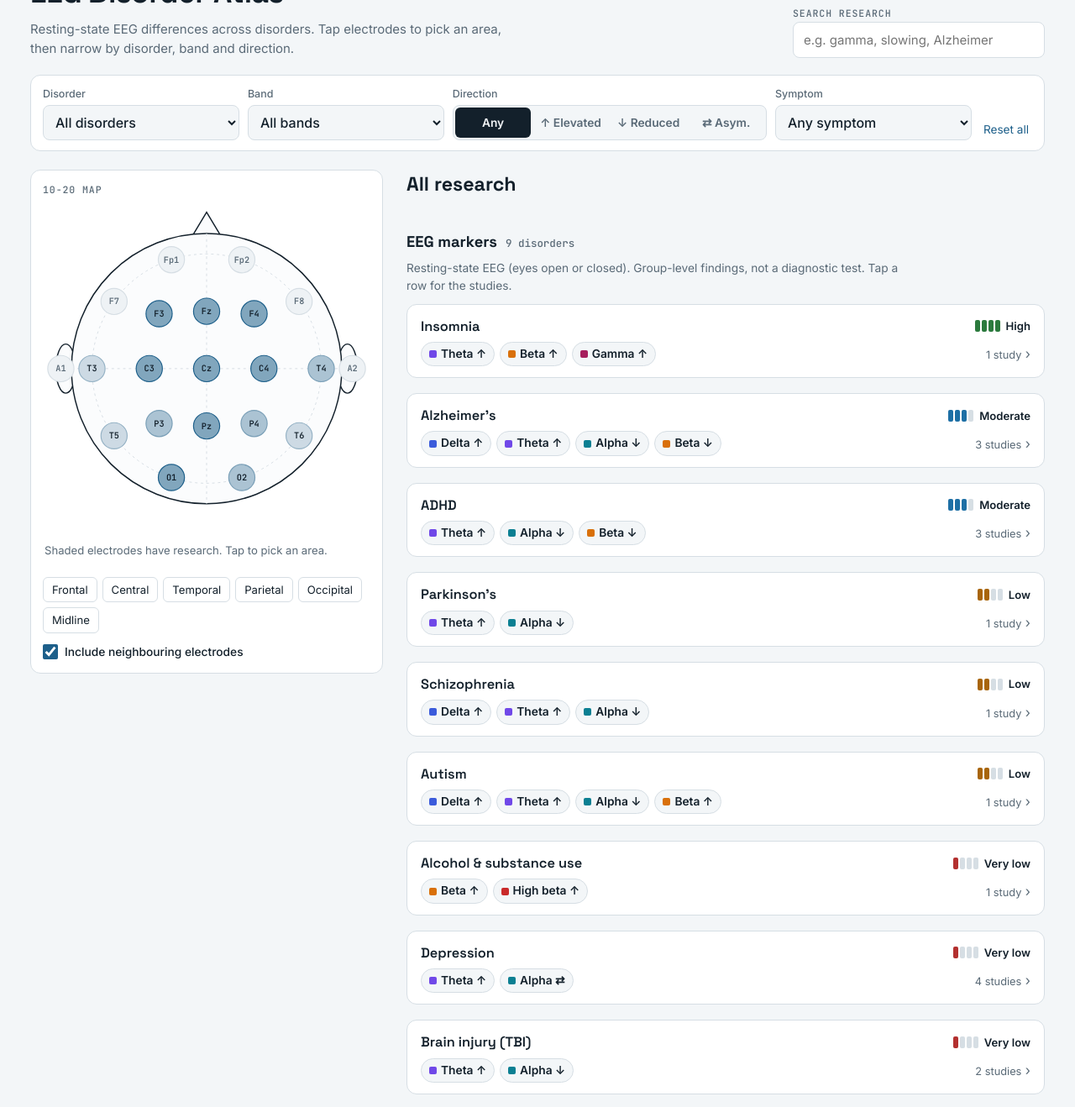
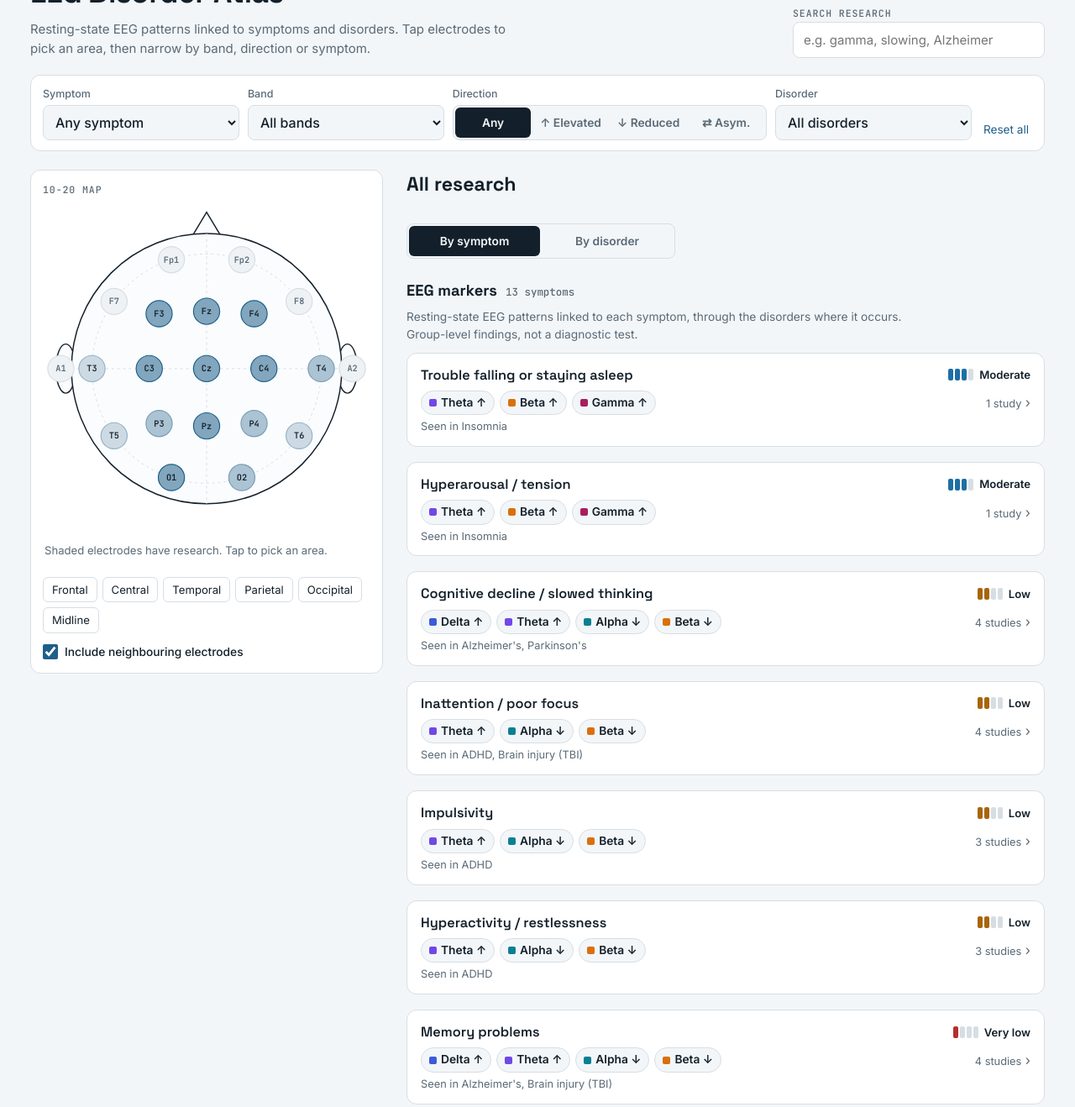
Before and after one commit to farrokh143/eeg-disorder-atlas, a plain HTML site: page index.html in a window 1280 px wide. Shown: the part 64-1382 px from the top of the page at 84% size. Drawn offline with Linux system fonts and the light colour scheme.

Commit message:
Group results by symptom (default) with indirectness rating; symptom filter first
Co-Authored-By: Claude Opus 5.5 <noreply@anthropic.com>
Claude-Session: https://claude.ai/code/session_017VURukz526qgdgVai2cq8s

```diff
--- a/index.html
+++ b/index.html
@@ -237,6 +237,10 @@ details.more[open] summary { margin-bottom: 10px; }
 .study[open] .sy::after { content: "  ⌄"; }
 .study .sbody { display: grid; gap: 8px; padding: 2px 14px 14px; border-top: 1px dashed var(--line); padding-top: 10px; }
 .dbody { gap: 8px; }
+
+.byseg { max-width: 320px; margin-bottom: 4px; }
+.dv { grid-column: 1 / -1; font-size: 0.8rem; color: var(--muted); margin-top: -2px; }
+.link { margin: 0; font-size: 0.84rem; color: var(--ink); background: var(--accent-soft); border-radius: 8px; padding: 8px 10px; }
 .el .hit { fill: transparent; }
 .panel { grid-template-columns: minmax(0, 1fr); min-width: 0; }
 .mapbox, #regionBtns, .profile, .profile .row, .filterbar > * { min-width: 0; }
@@ -295,7 +299,7 @@ html, body { overflow-x: clip; }
   <header class="top">
     <div>
       <h1>EEG Disorder Atlas</h1>
-      <p>Resting-state EEG differences across disorders. Tap electrodes to pick an area, then narrow by disorder, band and direction.</p>
+      <p>Resting-state EEG patterns linked to symptoms and disorders. Tap electrodes to pick an area, then narrow by band, direction or symptom.</p>
     </div>
     <label class="search"><span class="eyebrow">Search research</span>
       <input id="q" type="search" placeholder="e.g. gamma, slowing, Alzheimer" autocomplete="off">
@@ -303,10 +307,10 @@ html, body { overflow-x: clip; }
   </header>
 
   <div class="filterbar" id="filterbar">
-    <label class="dd"><span>Disorder</span><select id="fCond"></select></label>
+    <label class="dd"><span>Symptom</span><select id="fSym"></select></label>
     <label class="dd"><span>Band</span><select id="fBand"></select></label>
     <div class="dd"><span id="dirLbl">Direction</span><div class="seg" id="fDir" role="group" aria-labelledby="dirLbl"></div></div>
-    <label class="dd"><span>Symptom</span><select id="fSym"></select></label>
+    <label class="dd"><span>Disorder</span><select id="fCond"></select></label>
     <button class="clear" id="resetAll">Reset all</button>
   </div>
 
@@ -351,6 +355,7 @@ html, body { overflow-x: clip; }
         <li>Start from the strongest supporting design: meta-analysis or randomised trial = High, controlled study or cohort = Moderate, case-control or review = Low, uncontrolled = Very low.</li>
         <li>Rate down one level if any study points the other way or fails to replicate, and one level if the support is a single primary study (reviews and meta-analyses already pool several).</li>
         <li>For treatments, if no blinded or sham-controlled study supports the effect, the rating is capped at Low.</li>
+        <li>In the symptom view, EEG-marker links are rated down one level for indirectness: the studies compared diagnosed groups and did not measure the symptom itself.</li>
         <li>Each card shows design (1–5 bars), type of control, and sample size where it has been recorded.</li>
       </ul>
     </div>
@@ -397,7 +402,7 @@ html, body { overflow-x: clip; }
   const LEVEL = ["No supporting evidence", "Very low", "Low", "Moderate", "High"];
   // Simplified GRADE-style rating for a set of studies on one question.
   // Start from the best design among supporting studies, then rate down for conflict and thin evidence.
-  function confidence(list, against) {
+  function confidence(list, against, indirect) {
     const support = list.filter(f => f.evidence !== "contested");
     const con = list.filter(f => f.evidence === "contested").concat(against.filter(f => !list.includes(f)));
     const why = [];
@@ -408,6 +413,7 @@ html, body { overflow-x: clip; }
     if (con.length) { level--; why.push(`${plural(con.length, "study", "studies")} against or null`); }
     const synth = f => /review|meta-analysis/i.test(f.design);
     if (support.length === 1 && !synth(support[0])) { level--; why.push("single study"); }
+    if (indirect) { level--; why.push("indirect: diagnosis-level studies, symptom not measured"); }
     const blind = [...new Set(list.concat(con))].filter(f => f.metrics.blinded || f.metrics.control === "sham");
     if (blind.length) {
       const ok = blind.filter(f => f.evidence !== "contested").length;
@@ -416,8 +422,8 @@ html, body { overflow-x: clip; }
     }
     return { level: Math.max(1, level), support, con, why };
   }
-  function confHtml(list, against) {
-    const c = confidence(list, against);
+  function confHtml(list, against, indirect) {
+    const c = confidence(list, against, indirect);
     const known = list.filter(f => f.metrics.n), N = known.reduce((a, f) => a + f.metrics.n, 0);
     const segs = [1, 2, 3, 4].map(i => `<i class="${i <= c.level ? "on" : ""}"></i>`).join("");
     return `<div class="conf l${c.level}"><span class="cm">${segs}</span><span class="cl">Confidence: ${LEVEL[c.level]}</span>
@@ -442,7 +448,7 @@ html, body { overflow-x: clip; }
   const $ = id => document.getElementById(id);
   const svgNS = "http://www.w3.org/2000/svg";
 
-  const state = { sites: new Set(), near: true, cond: "all", band: "", dir: "", sym: "", ev: "", q: "" };
+  const state = { sites: new Set(), near: true, cond: "all", band: "", dir: "", sym: "", ev: "", q: "", by: "symptom" };
   const fromHash = () => { const h = location.hash.slice(1); state.cond = condById[h] ? h : "all"; };
   fromHash();
 
@@ -627,7 +633,7 @@ html, body { overflow-x: clip; }
       <summary>
         <span class="ev ${f.evidence}" title="${f.evidence}"><span class="dots">${dots}</span></span>
         <span class="st">${esc(f.claim)}</span>
-        <span class="sy">${esc(lead)} ${c.year} · ${esc(DESIGN[f.metrics.design])}</span>
+        <span class="sy">${state.by === "symptom" ? esc(condById[f.condition].name) + " · " : ""}${esc(lead)} ${c.year} · ${esc(DESIGN[f.metrics.design])}</span>
       </summary>
       <div class="sbody">
         <div class="meta">${tierTxt}<span class="ev ${f.evidence}">${f.evidence}</span><span>${esc(f.design)}</span></div>
@@ -701,35 +707,53 @@ html, body { overflow-x: clip; }
       }).slice(0, 4).join("");
       return (type === "protocol" ? `<span class="mkv">Trains</span>` : "") + out;
     };
+    // Rows are symptoms (default) or disorders. A study appears under every symptom it is tagged with.
     const grouped = (items, type) => {
       if (!items.length) return "";
+      const bySym = state.by === "symptom";
       const groups = {};
-      items.forEach(f => (groups[f.condition] = groups[f.condition] || []).push(f));
-      const conf = {}; Object.keys(groups).forEach(cid => conf[cid] = confidence(groups[cid], opposing(cid, type)));
-      const ids = Object.keys(groups).sort((x, y) => conf[y].level - conf[x].level || rank(groups[x][0], groups[y][0]) || groups[y].length - groups[x].length);
+      items.forEach(f => (bySym ? f.symptoms.filter(x => !state.sym || x === state.sym) : [f.condition])
+        .forEach(k => (groups[k] = groups[k] || []).push(f)));
+      const against = k => bySym
+        ? [...new Set(groups[k].map(f => f.condition))].flatMap(cid => opposing(cid, type).filter(f => f.symptoms.includes(k)))
+        : opposing(k, type);
+      const indirect = bySym && type === "biomarker";
+      const conf = {}; Object.keys(groups).forEach(k => conf[k] = confidence(groups[k], against(k), indirect));
+      const ids = Object.keys(groups).sort((x, y) => conf[y].level - conf[x].level || groups[y].length - groups[x].length || rank(groups[x][0], groups[y][0]));
       const one = ids.length === 1;
-      return ids.map(cid => {
-        const c = conf[cid], segs = [1, 2, 3, 4].map(i => `<i class="${i <= c.level ? "on" : ""}"></i>`).join("");
+      return ids.map(k => {
+        const g = groups[k], c = conf[k], segs = [1, 2, 3, 4].map(i => `<i class="${i <= c.level ? "on" : ""}"></i>`).join("");
+        const conds = [...new Set(g.map(f => f.condition))].map(cid => condById[cid].name);
+        const name = bySym ? symById[k].name : condById[k].name;
+        const via = bySym ? `<span class="dv">${type === "protocol" ? "Trials in" : "Seen in"} ${esc(conds.join(", "))}</span>` : "";
+        const link = !bySym ? "" : type === "protocol"
+          ? `<p class="link">How this is linked: ${esc(name.toLowerCase())} was measured as an outcome in these trials.</p>`
+          : `<p class="link">How this is linked: these studies compared people diagnosed with ${esc(conds.join(" / "))} against controls. None measured ${esc(name.toLowerCase())} directly, so the link to the symptom is indirect.</p>`;
         return `<details class="drow"${one ? " open" : ""}><summary>
-          <span class="dn">${esc(condById[cid].name)}</span>
+          <span class="dn">${esc(name)}</span>
           <span class="dc l${c.level}" title="Confidence"><span class="cm">${segs}</span>${LEVEL[c.level].replace("No supporting evidence", "None")}</span>
-          <span class="dm">${markerChips(groups[cid], type)}</span>
-          <span class="dk">${plural(groups[cid].length, "study", "studies")}</span>
-        </summary><div class="dbody">${confHtml(groups[cid], opposing(cid, type))}${groups[cid].map(card).join("")}</div></details>`;
+          <span class="dm">${markerChips(g, type)}</span>
+          <span class="dk">${plural(g.length, "study", "studies")}</span>${via}
+        </summary><div class="dbody">${link}${confHtml(g, against(k), indirect)}${g.map(card).join("")}</div></details>`;
       }).join("");
     };
     const mHtml = markers.length ? grouped(markers, "biomarker") : empty("No EEG marker studies match. Try a wider area, another band, or clear a filter.");
     const tHtml = treats.length ? grouped(treats, "protocol") : empty("No treatment studies match. Try a wider area or clear a filter.");
-    const mHint = "Resting-state EEG (eyes open or closed). Group-level findings, not a diagnostic test. Tap a row for the studies.";
+    const mHint = state.by === "symptom"
+      ? "Resting-state EEG patterns linked to each symptom, through the disorders where it occurs. Group-level findings, not a diagnostic test."
+      : "Resting-state EEG (eyes open or closed). Group-level findings, not a diagnostic test. Tap a row for the studies.";
     const tHint = state.dir ? "Neurofeedback that trains this band the other way." : "Neurofeedback tested as treatment.";
     requestAnimationFrame(() => syncJump && syncJump());
     $("jump").innerHTML = `See results ↓`;
+    const unit = state.by === "symptom" ? ["symptom", "symptoms"] : ["disorder", "disorders"];
+    const nKeys = list => state.by === "symptom" ? new Set(list.flatMap(f => f.symptoms.filter(x => !state.sym || x === state.sym))).size : new Set(list.map(f => f.condition)).size;
     $("list").innerHTML =
-      section("EEG markers", plural(new Set(markers.map(f => f.condition)).size, "disorder", "disorders"), mHint, mHtml) +
-      section("Treatment evidence", plural(new Set(treats.map(f => f.condition)).size, "disorder", "disorders"), tHint,
-        tHtml);
+      `<div class="seg byseg" role="group" aria-label="Group results by">${[["symptom", "By symptom"], ["disorder", "By disorder"]].map(([v, l]) => `<button data-by="${v}" aria-pressed="${state.by === v}">${l}</button>`).join("")}</div>` +
+      section("EEG markers", plural(nKeys(markers), ...unit), mHint, mHtml) +
+      section("Treatment evidence", plural(nKeys(treats), ...unit), tHint, tHtml);
   }
 
+  $("list").addEventListener("click", e => { const b = e.target.closest("[data-by]"); if (!b) return; state.by = b.dataset.by; render(); });
   $("active").addEventListener("click", e => {
     const b = e.target.closest("[data-pb]"); if (!b) return;
     const same = state.band === b.dataset.pb && state.dir === b.dataset.pd;
```
Also changed, not shown: 1 other file.
